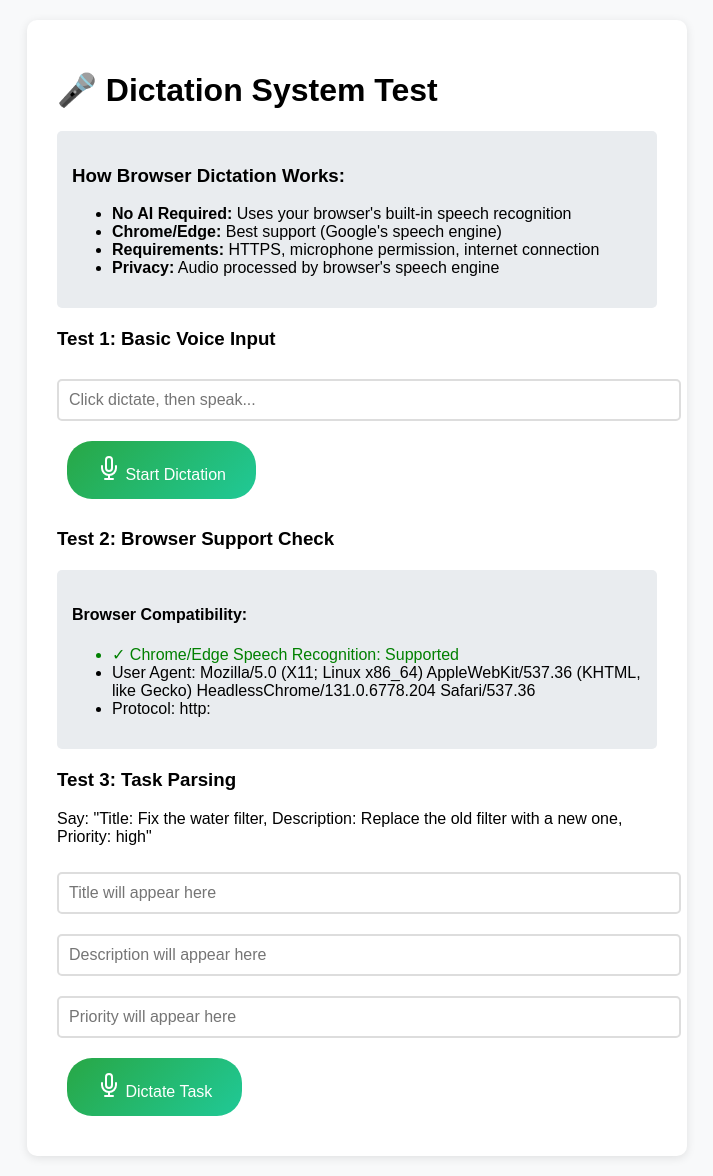
After one commit to M3d1vH1/Filterdyn-20, a Flask app: page /test-dictation in a window 1280 px wide. The commit adds this page. Shown: the whole page, without its empty margins (283-996 px from the left). Run offline with Flask 3, Linux system fonts and the light colour scheme; a user stored in the database is signed in.

Commit message:
Add voice dictation feature to enable hands-free input and task creation
Implements a new '/test-dictation' route, dictation.js for speech recognition, and test_dictation.html for testing browser dictation.

Replit-Commit-Author: Agent
Replit-Commit-Session-Id: c59ef53a-d9b8-4b1d-ac05-966558051421
Replit-Commit-Screenshot-Url: https://storage.googleapis.com/screenshot-production-us-central1/3a93bf2d-ac70-4b89-a836-7f93c476d323/d2280b89-a186-4cb3-93bc-febb4d8a6089.jpg

```diff
--- a/routes.py
+++ b/routes.py
@@ -10,6 +10,12 @@ from utils import admin_required, manager_required, generate_pdf_quote
 import json
 
 main_bp = Blueprint('main', __name__)
+
+@main_bp.route('/test-dictation')
+@login_required
+def test_dictation():
+    """Test page for dictation functionality"""
+    return render_template('test_dictation.html')
 
 @main_bp.route('/')
 @login_required
--- a/templates/base.html
+++ b/templates/base.html
@@ -230,6 +230,9 @@
     <!-- Main JS -->
     <script src="{{ url_for('static', filename='js/main.js') }}"></script>
 
+    <!-- Global Dictation System -->
+    <script src="{{ url_for('static', filename='js/dictation.js') }}"></script>
+
     <!-- Additional JS -->
     {% block js %}{% endblock %}
 
--- /dev/null
+++ b/templates/test_dictation.html
@@ -0,0 +1,261 @@
+<!DOCTYPE html>
+<html lang="en">
+<head>
+    <meta charset="UTF-8">
+    <meta name="viewport" content="width=device-width, initial-scale=1.0">
+    <title>Dictation Test</title>
+    <script src="https://unpkg.com/feather-icons"></script>
+    <style>
+        body {
+            font-family: Arial, sans-serif;
+            margin: 20px;
+            background: #f8f9fa;
+        }
+        .test-container {
+            max-width: 600px;
+            margin: 0 auto;
+            background: white;
+            padding: 30px;
+            border-radius: 10px;
+            box-shadow: 0 2px 10px rgba(0,0,0,0.1);
+        }
+        .dictation-btn {
+            background: linear-gradient(135deg, #28a745, #20c997);
+            color: white;
+            border: none;
+            padding: 15px 30px;
+            border-radius: 25px;
+            cursor: pointer;
+            font-size: 16px;
+            margin: 10px;
+            transition: all 0.3s ease;
+        }
+        .dictation-btn:hover {
+            transform: scale(1.05);
+        }
+        .dictation-btn.listening {
+            background: linear-gradient(135deg, #dc3545, #fd7e14);
+            animation: pulse 1.5s infinite;
+        }
+        @keyframes pulse {
+            0% { opacity: 1; }
+            50% { opacity: 0.7; }
+            100% { opacity: 1; }
+        }
+        .test-input {
+            width: 100%;
+            padding: 10px;
+            margin: 10px 0;
+            border: 2px solid #ddd;
+            border-radius: 5px;
+            font-size: 16px;
+        }
+        .status {
+            padding: 10px;
+            margin: 10px 0;
+            border-radius: 5px;
+            display: none;
+        }
+        .status.info { background: #d1ecf1; color: #0c5460; }
+        .status.success { background: #d4edda; color: #155724; }
+        .status.error { background: #f8d7da; color: #721c24; }
+        .info-box {
+            background: #e9ecef;
+            padding: 15px;
+            border-radius: 5px;
+            margin: 20px 0;
+        }
+    </style>
+</head>
+<body>
+    <div class="test-container">
+        <h1>🎤 Dictation System Test</h1>
+
+        <div class="info-box">
+            <h3>How Browser Dictation Works:</h3>
+            <ul>
+                <li><strong>No AI Required:</strong> Uses your browser's built-in speech recognition</li>
+                <li><strong>Chrome/Edge:</strong> Best support (Google's speech engine)</li>
+                <li><strong>Requirements:</strong> HTTPS, microphone permission, internet connection</li>
+                <li><strong>Privacy:</strong> Audio processed by browser's speech engine</li>
+            </ul>
+        </div>
+
+        <div id="status" class="status"></div>
+
+        <h3>Test 1: Basic Voice Input</h3>
+        <input type="text" id="testInput" class="test-input" placeholder="Click dictate, then speak...">
+        <button id="dictateBtn" class="dictation-btn">
+            <i data-feather="mic"></i> Start Dictation
+        </button>
+
+        <h3>Test 2: Browser Support Check</h3>
+        <div id="supportInfo" class="info-box"></div>
+
+        <h3>Test 3: Task Parsing</h3>
+        <p>Say: "Title: Fix the water filter, Description: Replace the old filter with a new one, Priority: high"</p>
+        <input type="text" id="titleField" class="test-input" placeholder="Title will appear here">
+        <input type="text" id="descField" class="test-input" placeholder="Description will appear here">
+        <input type="text" id="priorityField" class="test-input" placeholder="Priority will appear here">
+        <button id="parseBtn" class="dictation-btn">
+            <i data-feather="mic"></i> Dictate Task
+        </button>
+    </div>
+
+    <script>
+        let recognition = null;
+        let isListening = false;
+
+        // Check browser support
+        function checkSupport() {
+            const supportDiv = document.getElementById('supportInfo');
+            let html = '<h4>Browser Compatibility:</h4><ul>';
+
+            if ('webkitSpeechRecognition' in window) {
+                html += '<li style="color: green;">✓ Chrome/Edge Speech Recognition: Supported</li>';
+                initSpeechRecognition();
+            } else if ('SpeechRecognition' in window) {
+                html += '<li style="color: green;">✓ Standard Speech Recognition: Supported</li>';
+                initSpeechRecognition();
+            } else {
+                html += '<li style="color: red;">✗ Speech Recognition: Not Supported</li>';
+            }
+
+            html += '<li>User Agent: ' + navigator.userAgent + '</li>';
+            html += '<li>Protocol: ' + window.location.protocol + '</li>';
+            html += '</ul>';
+
+            supportDiv.innerHTML = html;
+        }
+
+        // Initialize speech recognition
+        function initSpeechRecognition() {
+            const SpeechRecognition = window.SpeechRecognition || window.webkitSpeechRecognition;
+            if (!SpeechRecognition) return false;
+
+            recognition = new SpeechRecognition();
+            recognition.continuous = false;
+            recognition.interimResults = false;
+            recognition.lang = 'en-US';
+
+            recognition.onresult = function(event) {
+                const transcript = event.results[0][0].transcript;
+                showStatus('Heard: "' + transcript + '"', 'success');
+
+                if (currentMode === 'basic') {
+                    document.getElementById('testInput').value = transcript;
+                } else if (currentMode === 'parse') {
+                    parseTaskInput(transcript);
+                }
+                stopListening();
+            };
+
+            recognition.onerror = function(event) {
+                showStatus('Error: ' + event.error, 'error');
+                stopListening();
+            };
+
+            recognition.onend = function() {
+                stopListening();
+            };
+
+            return true;
+        }
+
+        let currentMode = 'basic';
+
+        function startListening(mode = 'basic') {
+            if (!recognition) {
+                showStatus('Speech recognition not available', 'error');
+                return;
+            }
+
+            if (isListening) {
+                stopListening();
+                return;
+            }
+
+            currentMode = mode;
+            isListening = true;
+
+            const btn = mode === 'basic' ? document.getElementById('dictateBtn') : document.getElementById('parseBtn');
+            btn.classList.add('listening');
+            btn.innerHTML = '<i data-feather="mic-off"></i> Stop Listening';
+            feather.replace();
+
+            showStatus('Listening... Speak now!', 'info');
+
+            try {
+                recognition.start();
+            } catch (error) {
+                showStatus('Error starting recognition: ' + error.message, 'error');
+                stopListening();
+            }
+        }
+
+        function stopListening() {
+            if (!recognition) return;
+
+            isListening = false;
+            document.getElementById('dictateBtn').classList.remove('listening');
+            document.getElementById('parseBtn').classList.remove('listening');
+            document.getElementById('dictateBtn').innerHTML = '<i data-feather="mic"></i> Start Dictation';
+            document.getElementById('parseBtn').innerHTML = '<i data-feather="mic"></i> Dictate Task';
+            feather.replace();
+
+            try {
+                recognition.stop();
+            } catch (error) {
+                // Ignore errors when stopping
+            }
+        }
+
+        function parseTaskInput(transcript) {
+            const text = transcript.toLowerCase();
+
+            // Extract title
+            const titleMatch = text.match(/title[:\s]+(.+?)(?:\s+description|\s+priority|\s*$)/i);
+            if (titleMatch) {
+                document.getElementById('titleField').value = capitalizeFirst(titleMatch[1].trim());
+            }
+
+            // Extract description
+            const descMatch = text.match(/description[:\s]+(.+?)(?:\s+priority|\s*$)/i);
+            if (descMatch) {
+                document.getElementById('descField').value = capitalizeFirst(descMatch[1].trim());
+            }
+
+            // Extract priority
+            const priorityMatch = text.match(/priority[:\s]+(low|medium|high|urgent)/i);
+            if (priorityMatch) {
+                document.getElementById('priorityField').value = priorityMatch[1].toLowerCase();
+            }
+        }
+
+        function capitalizeFirst(str) {
+            return str.charAt(0).toUpperCase() + str.slice(1);
+        }
+
+        function showStatus(message, type) {
+            const status = document.getElementById('status');
+            status.textContent = message;
+            status.className = 'status ' + type;
+            status.style.display = 'block';
+
+            setTimeout(() => {
+                status.style.display = 'none';
+            }, 5000);
+        }
+
+        // Event listeners
+        document.getElementById('dictateBtn').addEventListener('click', () => startListening('basic'));
+        document.getElementById('parseBtn').addEventListener('click', () => startListening('parse'));
+
+        // Initialize
+        document.addEventListener('DOMContentLoaded', function() {
+            feather.replace();
+            checkSupport();
+        });
+    </script>
+</body>
+</html>
```
Also changed, not shown: static/js/dictation.js (+11 -1 lines).
